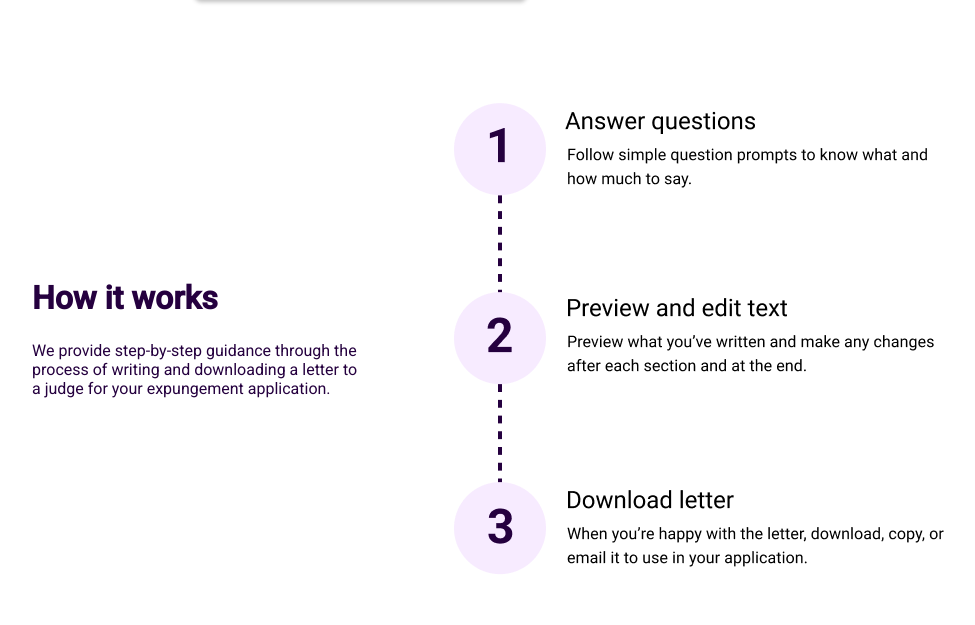
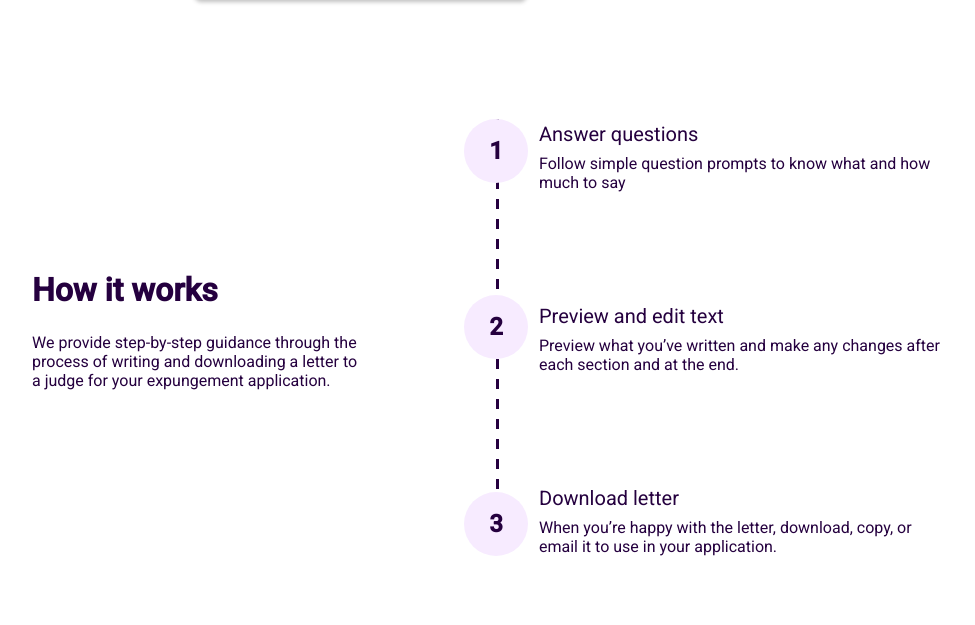
Before and after one commit to hackforla/expunge-assist, a React (Create React App) app in the folder products/statement-generator/: page / in a window 1280 px wide. Shown: the part 1365-1990 px from the top of the page, without its empty margins (152-1127 px from the left). Built offline with nearby package versions, Linux system fonts and the light colour scheme.

Commit message:
moved code to new branch

```diff
--- a/products/statement-generator/public/locales/en/translation.json
+++ b/products/statement-generator/public/locales/en/translation.json
@@ -30,6 +30,12 @@
     "sectionParagraph3BulletPoint3": "Edit function gives reader control",
     "sectionTitle4": "How it works",
     "sectionParagraph4": "We provide step-by-step guidance through the\nprocess of writing and downloading a letter to\na judge for your expungement application.",
+    "sectionTitle4BulletTitle1": "Answer questions",
+    "sectionTitle4BulletTitle2": "Preview and edit text",
+    "sectionTitle4BulletTitle3": "Download letter",
+    "sectionParagraph4BulletPoint1": "Follow simple question prompts to know what and how much to say",
+    "sectionParagraph4BulletPoint2": "Preview what you’ve written and make any changes after each section and at the end.",
+    "sectionParagraph4BulletPoint3": "When you’re happy with the letter, download, copy, or email it to use in your application.",
     "sectionTitle5": "A complete letter",
     "sectionParagraph5a": "This tool results in a complete and downloadable declaration letter.",
     "sectionParagraph5b": "We recommend applicants meet with a lawyer or clinic to review the letter before submitting it to a judge. ",
--- /dev/null
+++ b/products/statement-generator/src/components/Timeline.tsx
@@ -0,0 +1,105 @@
+import React from 'react';
+import { useTranslation } from 'react-i18next';
+import { makeStyles, createStyles, Theme } from '@material-ui/core/styles';
+import { Box } from '@material-ui/core';
+
+const useStyles = makeStyles((theme: Theme) =>
+  createStyles({
+    root: {
+      display: 'flex',
+      flexDirection: 'column',
+      marginTop: theme.spacing(2),
+    },
+    step: {
+      display: 'flex',
+      alignItems: 'center',
+    },
+    label: {
+      fontWeight: 'bold',
+    },
+    description: {
+      marginTop: theme.spacing(2),
+    },
+    dashedline: {
+      marginRight: theme.spacing(5),
+      position: 'relative',
+      display: 'inline-block',
+    },
+    dashedVerticalLine: {
+      height: '440px',
+      width: '3px',
+      backgroundColor: theme.palette.primary.darker,
+      backgroundImage: 'linear-gradient(to bottom, transparent 50%, #fff 50%)',
+      backgroundSize: '100% 20px',
+      backgroundRepeat: 'repeat-y',
+    },
+    circle: {
+      width: '4rem',
+      height: '4rem',
+      textDecoration: 'bold',
+      backgroundColor: theme.palette.primary.lighter,
+      color: theme.palette.primary.darker,
+      borderRadius: '50%',
+      display: 'flex',
+      justifyContent: 'center',
+      alignItems: 'center',
+      position: 'absolute',
+      left: '-2rem',
+      fontSize: '1.5rem',
+      fontWeight: 'bold',
+    },
+    stepOne: {
+      marginBottom: theme.spacing(14),
+    },
+    stepTwo: {
+      marginBottom: theme.spacing(2),
+    },
+    stepThree: {
+      marginTop: theme.spacing(14),
+    },
+  })
+);
+
+const Timeline: React.FC = () => {
+  const classes = useStyles();
+  const { t } = useTranslation();
+  const lineHeight = 405;
+  const topSpacing = 0;
+  const bottomSpacing = lineHeight;
+  const middlePosition = (bottomSpacing - topSpacing) / 2.3;
+
+  return (
+    <Box className={classes.root}>
+      <Box className={classes.step}>
+        <div className={classes.dashedline}>
+          <div className={classes.dashedVerticalLine} />
+          <div className={classes.circle} style={{ top: topSpacing }}>
+            1
+          </div>
+          <div className={classes.circle} style={{ top: middlePosition }}>
+            2
+          </div>
+          <div className={classes.circle} style={{ top: bottomSpacing - 32 }}>
+            3
+          </div>
+        </div>
+        <div>
+          <div className={classes.stepOne}>
+            <h3>{t('landing_page.sectionTitle4BulletTitle1')}</h3>
+            <p>{t('landing_page.sectionParagraph4BulletPoint1')}</p>
+          </div>
+          <div className={classes.stepTwo}>
+            <h3>{t('landing_page.sectionTitle4BulletTitle2')}</h3>
+            <p>{t('landing_page.sectionParagraph4BulletPoint2')}</p>
+          </div>
+          <div className={classes.stepThree}>
+            <h3>{t('landing_page.sectionTitle4BulletTitle3')}</h3>
+            <p>{t('landing_page.sectionParagraph4BulletPoint3')}</p>
+          </div>
+        </div>
+      </Box>
+    </Box>
+  );
+};
+
+export default Timeline;
--- a/products/statement-generator/src/pages/Landing.tsx
+++ b/products/statement-generator/src/pages/Landing.tsx
@@ -1,19 +1,16 @@
 import React from 'react';
 import { useTranslation } from 'react-i18next';
 import { makeStyles, createStyles } from '@material-ui/core';
-
 import { AppUrl } from 'contexts/RoutingProps';
-
 import useUtilityStyles from 'styles/utilityStyles';
-
 import landingWorkImg from 'assets/landingWorkImg.svg';
 import eaImage from 'assets/eaImage.png';
 import screenshotExample from 'assets/screenshotExample.svg';
-import howItWorks from 'assets/howItWorks.png';
 import completeLetter from 'assets/completeLetter.svg';
 import privacyPolicy from 'assets/privacyPolicy.png';
+import Timeline from 'components/Timeline';
+import ButtonComponent, { LinkButtonComponent } from 'components/Button';
 
-import ButtonComponent, { LinkButtonComponent } from 'components/Button';
 import LandingAccordions from '../components/LandingAccordions';
 
 const useStyles = makeStyles(({ globals, palette, breakpoints, spacing }) =>
@@ -352,11 +349,7 @@ function LandingSection4() {
         </div>
       </div>
       <div className={classes.sectionRight}>
-        <img
-          className={classes.sectionImage}
-          src={howItWorks}
-          alt="how it works"
-        />
+        <Timeline />
       </div>
     </section>
   );
```
